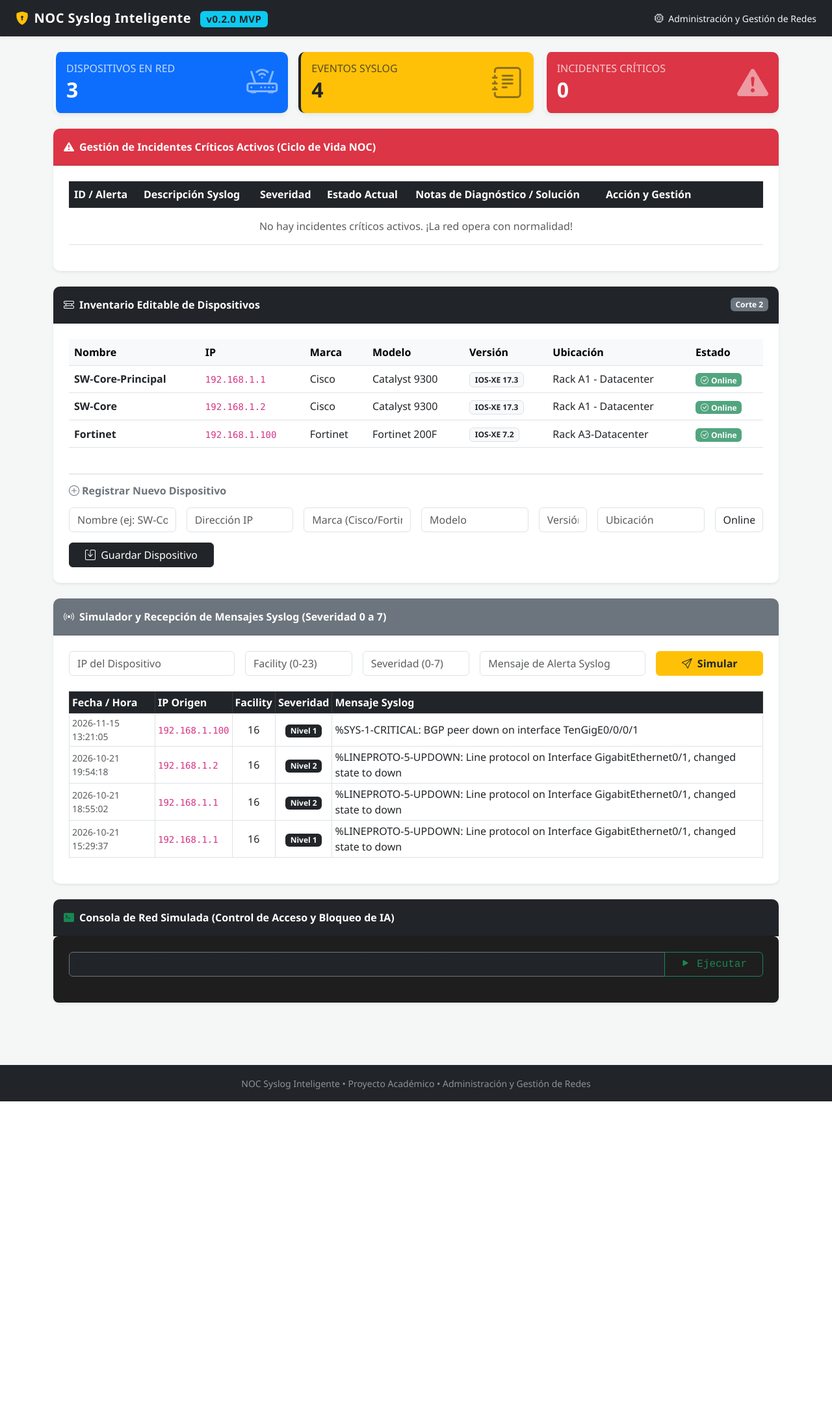
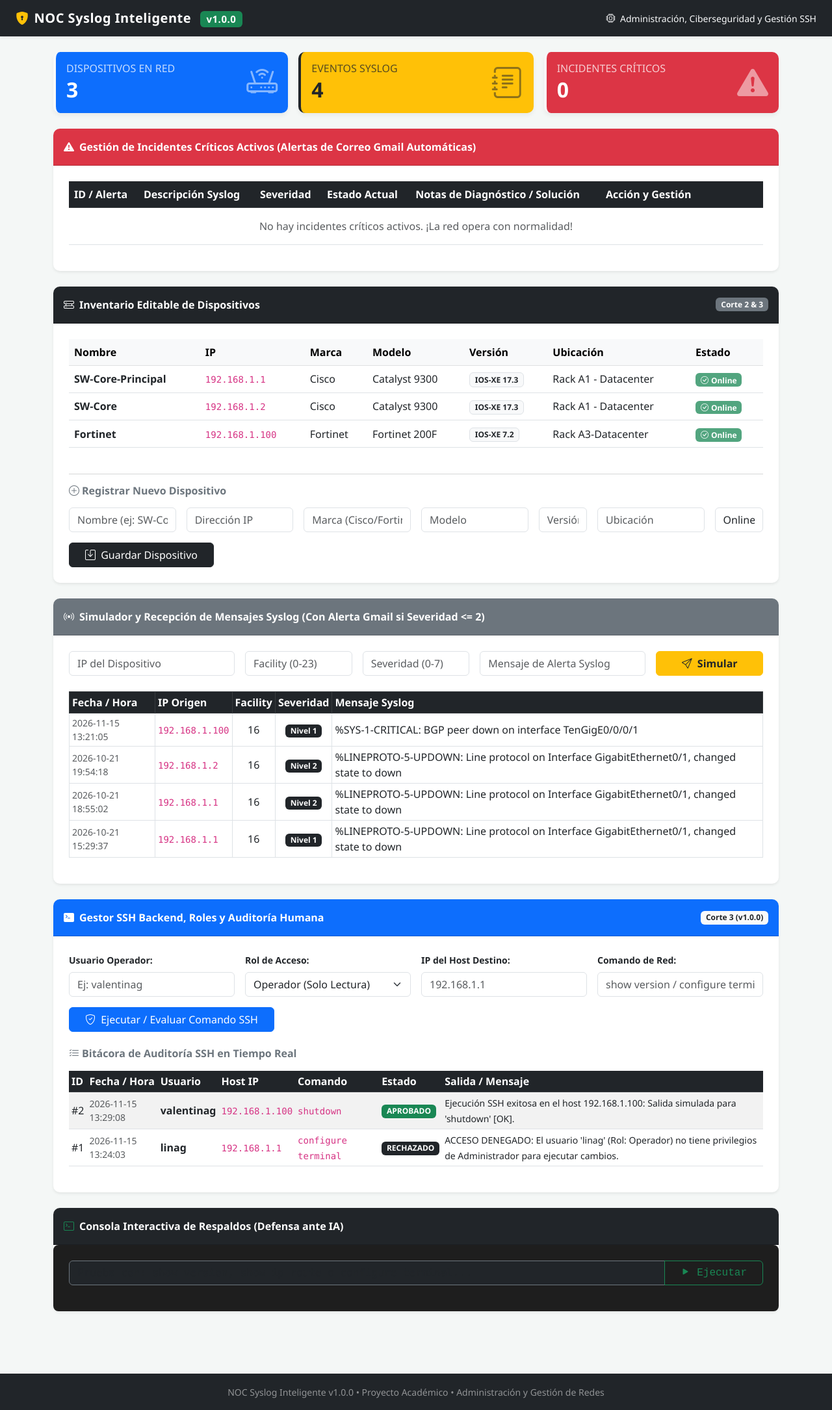
Before and after one commit to linagutierrez21/noc-syslog-inteligente, a FastAPI app: page / in a window 1280 px wide. Shown: the whole page at 65% size. Before the commit the page ends 1695 px from the top, so only its background shows below. Run offline with FastAPI, Linux system fonts and the light colour scheme; data comes from the database, SQL or seed files in the repository; both versions use the stored data as it was after the commit.

Commit message:
Release v1.0.0: Alertas Gmail, Gestor SSH con auditoria y documentacion Corte 3

```diff
--- a/app/main.py
+++ b/app/main.py
@@ -3,8 +3,10 @@ from fastapi.responses import HTMLResponse, RedirectResponse
 from fastapi.templating import Jinja2Templates
 from datetime import datetime
 from app.database import get_db_connection, init_db
+from app.mailer import enviar_alerta_correo
+from app.ssh_manager import procesar_comando_ssh
 
-app = FastAPI(title="NOC Syslog Inteligente", version="0.2.0")
+app = FastAPI(title="NOC Syslog Inteligente", version="1.0.0")
 
 templates = Jinja2Templates(directory="app/templates")
 
@@ -19,6 +21,10 @@ def dashboard(request: Request):
     events = conn.execute("SELECT * FROM syslog_events ORDER BY id DESC LIMIT 10").fetchall()
     # Traemos solo los incidentes que NO estén resueltos para mantener dinámico el dashboard
     incidents = conn.execute("SELECT * FROM incidents WHERE status != 'Resuelto'").fetchall()
+
+    # Traemos los últimos registros de auditoría SSH (Fase 2 - Corte 3)
+    audit_logs = conn.execute("SELECT * FROM ssh_audit_logs ORDER BY id DESC LIMIT 10").fetchall()
+
     conn.close()
 
     return templates.TemplateResponse(
@@ -27,13 +33,21 @@ def dashboard(request: Request):
         {
             "devices": devices,
             "events": events,
-            "incidents": incidents
+            "incidents": incidents,
+            "audit_logs": audit_logs
         }
     )
 
 @app.post("/devices/add")
-def add_device(name: str = Form(...), ip: str = Form(...), brand: str = Form(...),
-               model: str = Form(...), version: str = Form(...), location: str = Form(...), status: str = Form(...)):
+def add_device(
+    name: str = Form(...),
+    ip: str = Form(...),
+    brand: str = Form(...),
+    model: str = Form(...),
+    version: str = Form(...),
+    location: str = Form(...),
+    status: str = Form(...)
+):
     conn = get_db_connection()
     conn.execute(
         "INSERT INTO devices (name, ip, brand, model, version, location, status, updated_at) VALUES (?, ?, ?, ?, ?, ?, ?, ?)",
@@ -44,7 +58,12 @@ def add_device(name: str = Form(...), ip: str = Form(...), brand: str = Form(...
     return RedirectResponse(url="/", status_code=303)
 
 @app.post("/syslog/simulate")
-def simulate_syslog(device_ip: str = Form(...), facility: int = Form(...), severity: int = Form(...), message: str = Form(...)):
+def simulate_syslog(
+    device_ip: str = Form(...),
+    facility: int = Form(...),
+    severity: int = Form(...),
+    message: str = Form(...)
+):
     conn = get_db_connection()
     timestamp = datetime.now().strftime("%Y-%m-%d %H:%M:%S")
 
@@ -53,7 +72,7 @@ def simulate_syslog(device_ip: str = Form(...), facility: int = Form(...), sever
         (timestamp, device_ip, facility, severity, message)
     )
 
-    # Si la severidad es crítica (0, 1 o 2), crea un incidente con estado inicial "Registrado"
+    # Si la severidad es crítica (0, 1 o 2), crea un incidente y dispara la alerta por correo (Gmail)
     if severity in [0, 1, 2]:
         conn.execute(
             "INSERT INTO incidents (title, description, severity, status, notes, created_at) VALUES (?, ?, ?, ?, ?, ?)",
@@ -66,6 +85,19 @@ def simulate_syslog(device_ip: str = Form(...), facility: int = Form(...), sever
                 timestamp
             )
         )
+
+        # Envío de alerta crítica por correo electrónico (Gmail SMTP)
+        asunto_correo = f"🚨 ALERTA NOC CRÍTICA: Severidad Nivel {severity}"
+        cuerpo_correo = (
+            f"Se ha detectado un evento crítico en la infraestructura de red.\n\n"
+            f"• Dispositivo IP: {device_ip}\n"
+            f"• Nivel de Severidad: {severity}\n"
+            f"• Mensaje Syslog: {message}\n"
+            f"• Fecha/Hora: {timestamp}\n"
+            f"• Estado: Registrado en el sistema NOC (v1.0.0)\n\n"
+            f"Por favor ingrese al dashboard del NOC para gestionar y resolver el caso."
+        )
+        enviar_alerta_correo(asunto_correo, cuerpo_correo)
 
     conn.commit()
     conn.close()
@@ -103,6 +135,7 @@ def run_console_command(request: Request, command: str = Form(...)):
     devices = conn.execute("SELECT * FROM devices").fetchall()
     events = conn.execute("SELECT * FROM syslog_events ORDER BY id DESC LIMIT 10").fetchall()
     incidents = conn.execute("SELECT * FROM incidents WHERE status != 'Resuelto'").fetchall()
+    audit_logs = conn.execute("SELECT * FROM ssh_audit_logs ORDER BY id DESC LIMIT 10").fetchall()
     conn.close()
 
     return templates.TemplateResponse(
@@ -112,8 +145,20 @@ def run_console_command(request: Request, command: str = Form(...)):
             "devices": devices,
             "events": events,
             "incidents": incidents,
+            "audit_logs": audit_logs,
             "console_result": result,
             "console_status": status_cmd,
             "last_command": command
         }
     )
+
+@app.post("/ssh/execute")
+def execute_ssh_command(
+    username: str = Form(...),
+    role: str = Form(...),
+    host_ip: str = Form(...),
+    command: str = Form(...)
+):
+    """Ejecuta o evalúa un comando SSH simulado con control de roles y auditoría (Fase 2)."""
+    procesar_comando_ssh(username, role, host_ip, command)
+    return RedirectResponse(url="/", status_code=303)
--- a/app/templates/index.html
+++ b/app/templates/index.html
@@ -3,7 +3,7 @@
 <head>
     <meta charset="UTF-8">
     <meta name="viewport" content="width=device-width, initial-scale=1.0">
-    <title>NOC Syslog Inteligente - v0.2.0 (MVP)</title>
+    <title>NOC Syslog Inteligente - v1.0.0</title>
     <!-- Bootstrap 5 CSS -->
     <link href="https://cdn.jsdelivr.net/npm/bootstrap@5.3.0/dist/css/bootstrap.min.css" rel="stylesheet">
     <!-- Bootstrap Icons -->
@@ -44,9 +44,9 @@
     <!-- Barra de Navegación Superior -->
     <nav class="navbar navbar-expand-lg navbar-dark bg-dark shadow-sm">
         <div class="container-fluid px-4">
-            <a class="navbar-brand" href="#"><i class="bi bi-shield-lock-fill text-warning me-2"></i>NOC Syslog Inteligente <span class="badge bg-info text-dark ms-2">v0.2.0 MVP</span></a>
+            <a class="navbar-brand" href="#"><i class="bi bi-shield-lock-fill text-warning me-2"></i>NOC Syslog Inteligente <span class="badge bg-success ms-2">v1.0.0</span></a>
             <span class="navbar-text text-light small">
-                <i class="bi bi-cpu me-1"></i> Administración y Gestión de Redes
+                <i class="bi bi-cpu me-1"></i> Administración, Ciberseguridad y Gestión SSH
             </span>
         </div>
     </nav>
@@ -94,7 +94,7 @@
         <!-- Gestión de Incidentes Críticos Activos (Ciclo de Vida) -->
         <div class="card mb-4 shadow-sm">
             <div class="card-header bg-danger text-white py-3">
-                <i class="bi bi-exclamation-triangle-fill me-2"></i>Gestión de Incidentes Críticos Activos (Ciclo de Vida NOC)
+                <i class="bi bi-exclamation-triangle-fill me-2"></i>Gestión de Incidentes Críticos Activos (Alertas de Correo Gmail Automáticas)
             </div>
             <div class="card-body p-4">
                 <div class="table-responsive">
@@ -134,7 +134,7 @@
                                             </select>
                                         </div>
                                         <div class="col-12">
-                                            <textarea name="notes" class="form-control form-control-sm" rows="2" placeholder="Documenta aquí la causa raíz, solución o motivo del fallo del puerto...">{{ inc.notes }}</textarea>
+                                            <textarea name="notes" class="form-control form-control-sm" rows="2" placeholder="Documenta aquí la causa raíz o solución...">{{ inc.notes }}</textarea>
                                         </div>
                                         <div class="col-12">
                                             <button type="submit" class="btn btn-sm btn-dark w-100"><i class="bi bi-floppy me-1"></i> Guardar y Actualizar</button>
@@ -160,7 +160,7 @@
         <div class="card mb-4 shadow-sm">
             <div class="card-header bg-dark text-white d-flex justify-content-between align-items-center py-3">
                 <span><i class="bi bi-hdd-rack me-2"></i>Inventario Editable de Dispositivos</span>
-                <span class="badge bg-secondary">Corte 2</span>
+                <span class="badge bg-secondary">Corte 2 & 3</span>
             </div>
             <div class="card-body p-4">
                 <div class="table-responsive mb-4">
@@ -215,7 +215,7 @@
         <!-- Recepción y Simulador Syslog -->
         <div class="card mb-4 shadow-sm">
             <div class="card-header bg-secondary text-white py-3">
-                <i class="bi bi-broadcast me-2"></i>Simulador y Recepción de Mensajes Syslog (Severidad 0 a 7)
+                <i class="bi bi-broadcast me-2"></i>Simulador y Recepción de Mensajes Syslog (Con Alerta Gmail si Severidad <= 2)
             </div>
             <div class="card-body p-4">
                 <form action="/syslog/simulate" method="POST" class="row g-3 mb-4">
@@ -257,10 +257,88 @@
             </div>
         </div>
 
-        <!-- Consola Simulada -->
+        <!-- NUEVA SECCIÓN: Gestor SSH Backend con Roles y Auditoría (Fase 2 - Corte 3) -->
+        <div class="card mb-4 shadow-sm border-primary">
+            <div class="card-header bg-primary text-white py-3 d-flex justify-content-between align-items-center">
+                <span><i class="bi bi-terminal-fill me-2"></i>Gestor SSH Backend, Roles y Auditoría Humana</span>
+                <span class="badge bg-light text-dark">Corte 3 (v1.0.0)</span>
+            </div>
+            <div class="card-body p-4">
+                <form action="/ssh/execute" method="POST" class="row g-3 mb-4">
+                    <div class="col-md-3">
+                        <label class="form-label small fw-bold">Usuario Operador:</label>
+                        <input type="text" name="username" class="form-control" placeholder="Ej: valentinag" required>
+                    </div>
+                    <div class="col-md-3">
+                        <label class="form-label small fw-bold">Rol de Acceso:</label>
+                        <select name="role" class="form-select" required>
+                            <option value="Operador">Operador (Solo Lectura)</option>
+                            <option value="Administrador">Administrador (Permisos Altos)</option>
+                        </select>
+                    </div>
+                    <div class="col-md-3">
+                        <label class="form-label small fw-bold">IP del Host Destino:</label>
+                        <input type="text" name="host_ip" class="form-control" placeholder="192.168.1.1" required>
+                    </div>
+                    <div class="col-md-3">
+                        <label class="form-label small fw-bold">Comando de Red:</label>
+                        <input type="text" name="command" class="form-control" placeholder="show version / configure terminal" required>
+                    </div>
+                    <div class="col-12">
+                        <button type="submit" class="btn btn-primary px-4"><i class="bi bi-shield-check me-1"></i> Ejecutar / Evaluar Comando SSH</button>
+                    </div>
+                </form>
+
+                <h6 class="fw-bold mb-3 text-secondary"><i class="bi bi-list-check me-1"></i>Bitácora de Auditoría SSH en Tiempo Real</h6>
+                <div class="table-responsive">
+                    <table class="table table-sm table-striped align-middle">
+                        <thead class="table-dark">
+                            <tr>
+                                <th>ID</th>
+                                <th>Fecha / Hora</th>
+                                <th>Usuario</th>
+                                <th>Host IP</th>
+                                <th>Comando</th>
+                                <th>Estado</th>
+                                <th>Salida / Mensaje</th>
+                            </tr>
+                        </thead>
+                        <tbody>
+                            {% for log in audit_logs %}
+                            <tr>
+                                <td>#{{ log.id }}</td>
+                                <td class="small text-muted">{{ log.timestamp }}</td>
+                                <td class="fw-semibold">{{ log.username }} <span class="badge bg-secondary small">{{ log.role }}</span></td>
+                                <td><code>{{ log.host_ip }}</code></td>
+                                <td><code>{{ log.command }}</code></td>
+                                <td>
+                                    {% if log.status == 'APROBADO' %}
+                                        <span class="badge bg-success">APROBADO</span>
+                                    {% elif log.status == 'BLOQUEADO' %}
+                                        <span class="badge bg-danger">BLOQUEADO</span>
+                                    {% elif log.status == 'PENDIENTE' %}
+                                        <span class="badge bg-warning text-dark">PENDIENTE</span>
+                                    {% else %}
+                                        <span class="badge bg-dark">RECHAZADO</span>
+                                    {% endif %}
+                                </td>
+                                <td><small>{{ log.output }}</small></td>
+                            </tr>
+                            {% else %}
+                            <tr>
+                                <td colspan="7" class="text-center text-muted py-3">No hay registros en la bitácora de auditoría SSH.</td>
+                            </tr>
+                            {% endfor %}
+                        </tbody>
+                    </table>
+                </div>
+            </div>
+        </div>
+
+        <!-- Consola Clásica Simulada -->
         <div class="card mb-4 shadow-sm">
             <div class="card-header bg-dark text-white py-3">
-                <i class="bi bi-terminal-fill text-success me-2"></i>Consola de Red Simulada (Control de Acceso y Bloqueo de IA)
+                <i class="bi bi-terminal text-success me-2"></i>Consola Interactiva de Respaldos (Defensa ante IA)
             </div>
             <div class="card-body console-box p-4">
                 <form action="/console/run" method="POST" class="input-group mb-3">
@@ -281,7 +359,7 @@
     <!-- Footer Institucional -->
     <footer class="bg-dark text-white-50 text-center py-3 mt-5">
         <div class="container">
-            <small>NOC Syslog Inteligente &bull; Proyecto Académico &bull; Administración y Gestión de Redes</small>
+            <small>NOC Syslog Inteligente v1.0.0 &bull; Proyecto Académico &bull; Administración y Gestión de Redes</small>
         </div>
     </footer>
 
```
Also changed, not shown: app/database.py (+14 -1 lines), app/mailer.py (added, +37 -0 lines), app/ssh_manager.py (added, +46 -0 lines), docs/Manual_Operacion.md (added, +17 -0 lines), docs/Politicas_Syslog.md (added, +44 -0 lines), README.md, noc_syslog_v2.db, 3 other files.
